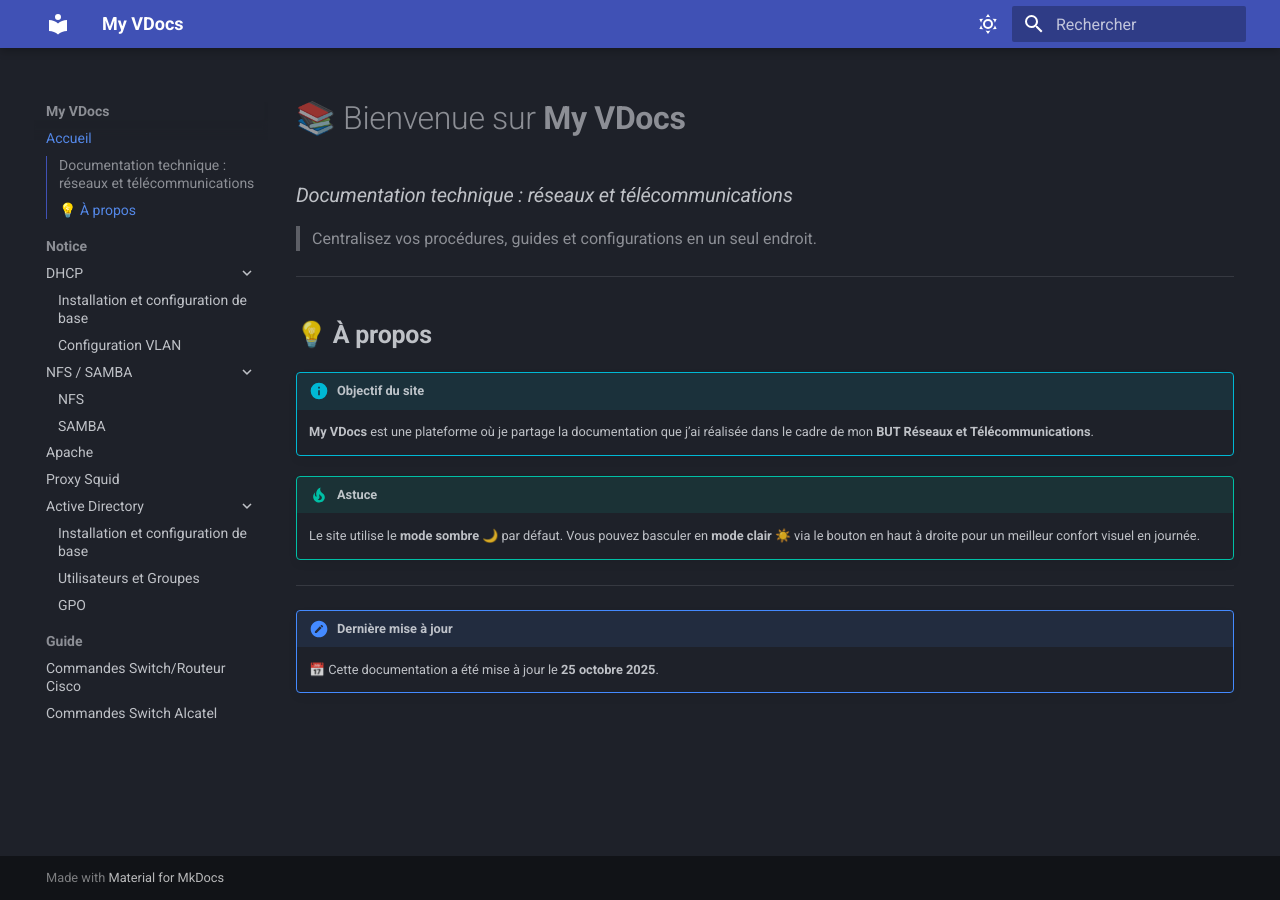
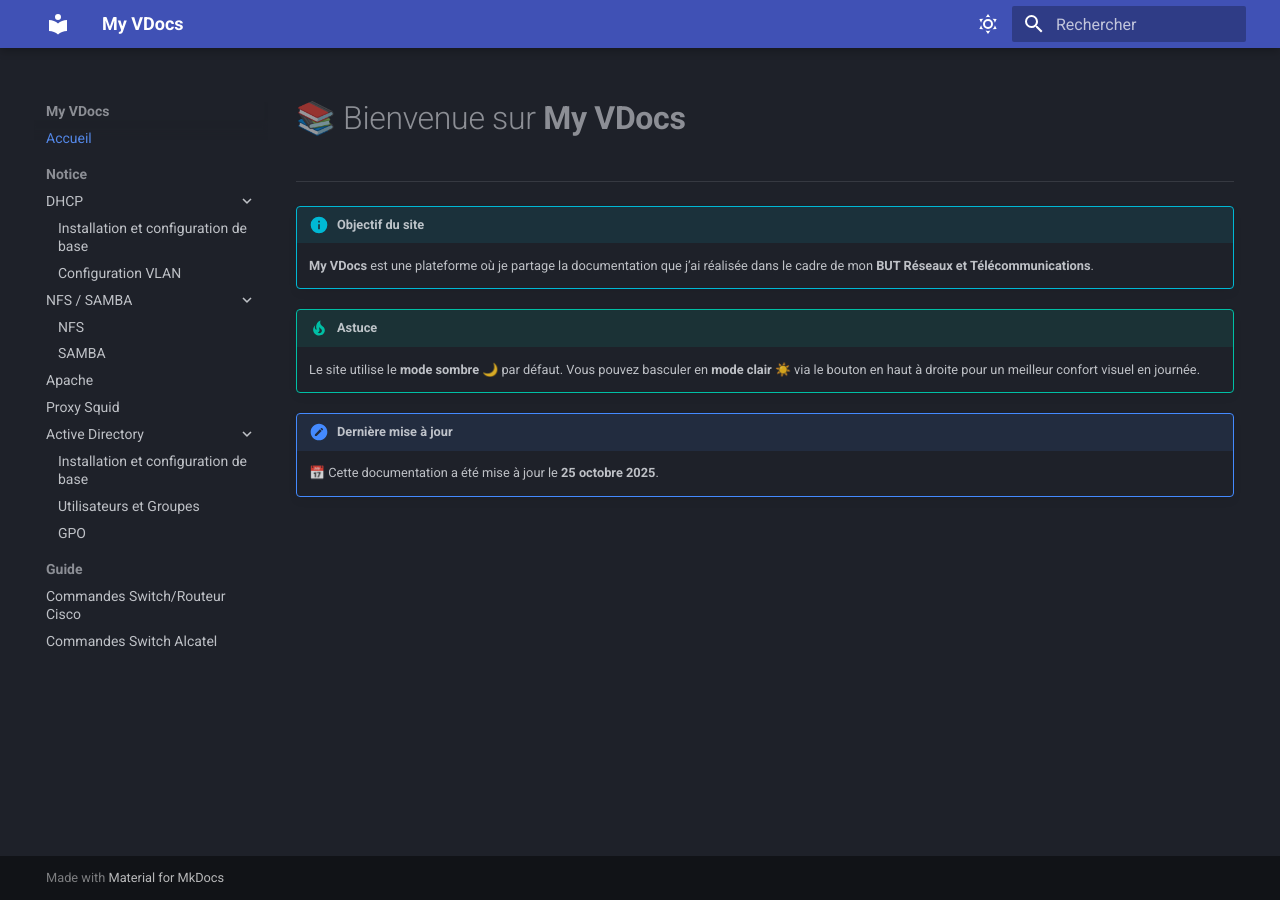
Before and after one commit to LogoViktor/My-VDocs, an MkDocs documentation site: the page built from docs/index.md, in a window 1280 px wide. Built offline with MkDocs 1.6.1 and Material for MkDocs 9.7.7, drawn with Linux system fonts in a browser that asks for light colours.

Commit message:
Update index.md

```diff
--- a/docs/index.md
+++ b/docs/index.md
@@ -4,13 +4,7 @@ title: Accueil
 
 # 📚 Bienvenue sur **My VDocs**
 
-### *Documentation technique : réseaux et télécommunications*
-
-> Centralisez vos procédures, guides et configurations en un seul endroit.
-
 ---
-
-## 💡 **À propos**
 
 !!! info "Objectif du site"
     **My VDocs** est une plateforme où je partage la documentation que j’ai réalisée dans le cadre de mon **BUT Réseaux et Télécommunications**.
@@ -18,7 +12,5 @@ title: Accueil
 !!! tip "Astuce"
     Le site utilise le **mode sombre 🌙** par défaut. Vous pouvez basculer en **mode clair ☀️** via le bouton en haut à droite pour un meilleur confort visuel en journée.
 
----
-
 !!! note "Dernière mise à jour"
     📅 Cette documentation a été mise à jour le **25 octobre 2025**.
```
